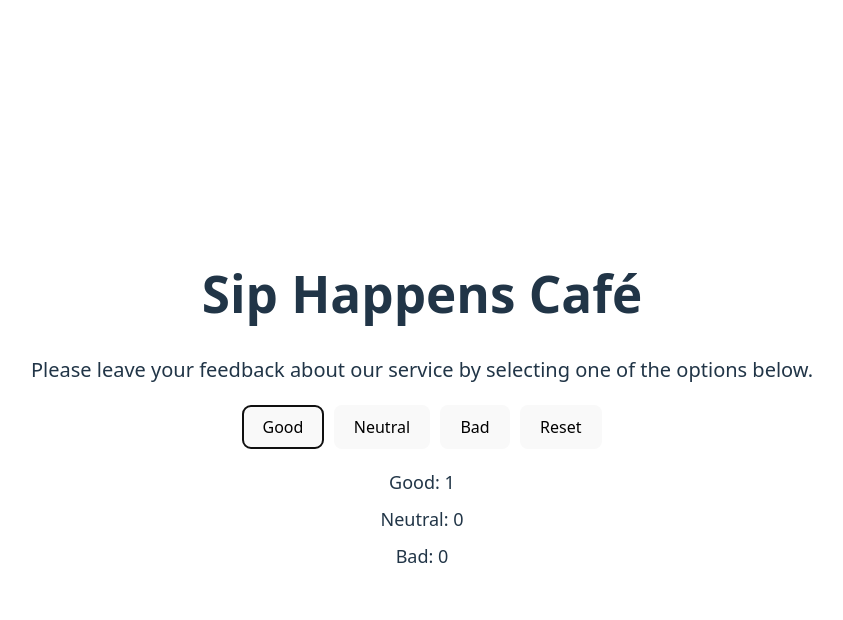
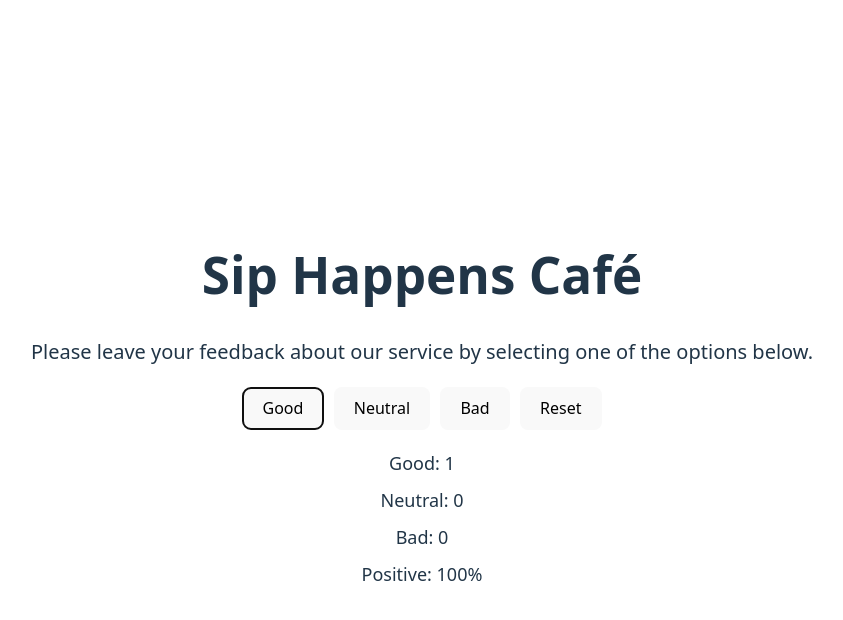
Before and after one commit to ihorborys/goit-neo-react-hw-module2, a React (Vite) app: page / in a window 1280 px wide. Both pictures are taken after a click on the button "Good". Shown: the top 620 px of the page, without its empty margins (218-1061 px from the left). Built offline with nearby package versions, Linux system fonts and the light colour scheme.

Commit message:
Added percentage of positive feedbacks - step 5

```diff
--- a/src/App.jsx
+++ b/src/App.jsx
@@ -27,7 +27,8 @@ function App() {
             {totalFeedback ?
                 <Feedback
                     values={values}
-                    setValues={setValues}/> :
+                    setValues={setValues}
+                    totalFeedback={totalFeedback}/> :
                 <Notification/>
             }
         </>
--- a/src/components/Feedback/Feedback.jsx
+++ b/src/components/Feedback/Feedback.jsx
@@ -1,18 +1,18 @@
 import styles from "./Feedback.module.css"
 
 
-const Feedback = ({values, setValues}) => {
+const Feedback = ({values, totalFeedback}) => {
     const updateFeedback = (feedbackType) => {
         // Тут використовуй сеттер, щоб оновити стан
 
     }
-
 
     return <>
         <ul className={styles.list}>
             <li>Good: {values.good}</li>
             <li>Neutral: {values.neutral}</li>
             <li>Bad: {values.bad}</li>
+            {totalFeedback ? <li>Positive: {Math.round((values.good / totalFeedback) * 100)}%</li> : null}
         </ul>
     </>
 }
```
